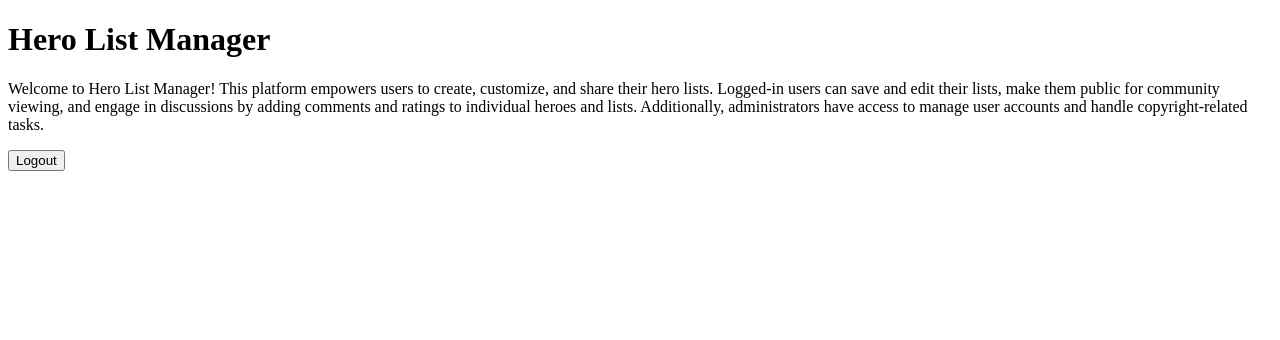
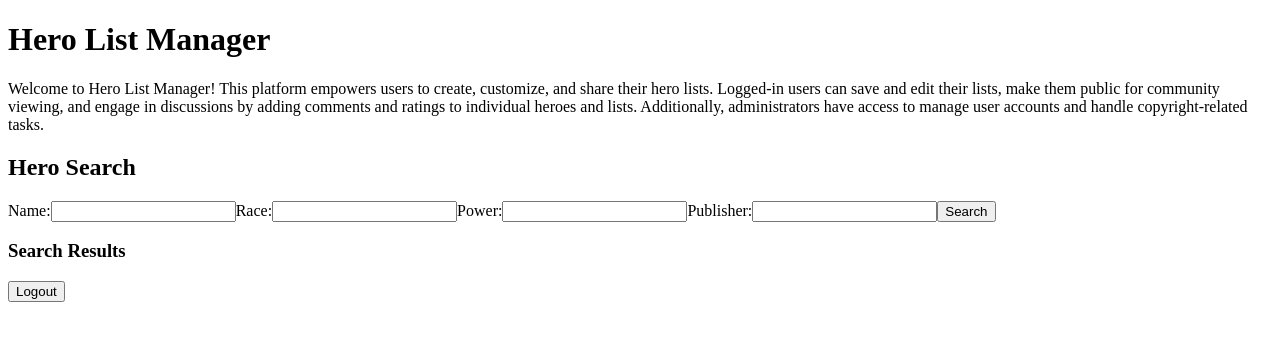
Before and after one commit to ppate454/se3316-lab3-ppate454, a React (Create React App) app in the folder client/: page /dashboard in a window 1280 px wide. Shown: the top 340 px of the page. Built offline with nearby package versions, Linux system fonts and the light colour scheme.

Commit message:
feat: made front-end react with API handling

```diff
--- a/client/src/components/Dashboard.js
+++ b/client/src/components/Dashboard.js
@@ -1,10 +1,59 @@
-import React from 'react';
+import React, { useState } from 'react';
 import { useHistory } from 'react-router-dom';
 import { useUser } from '../UserContext';
+import "./Dashboard.css"
 
 function Dashboard() {
   const { user, logoutUser } = useUser();
   const history = useHistory();
+  const [searchParams, setSearchParams] = useState({
+    name: '',
+    race: '',
+    power: '',
+    publisher: '',
+  });
+  const [searchResults, setSearchResults] = useState([]);
+  const [selectedHero, setSelectedHero] = useState(null);
+
+  const handleInputChange = (e) => {
+    setSearchParams({
+      ...searchParams,
+      [e.target.name]: e.target.value,
+    });
+  };
+
+  const handleSearch = async () => {
+    try {
+      const queryString = Object.entries(searchParams)
+        .filter(([key, value]) => value !== '')
+        .map(([key, value]) => `${key}=${encodeURIComponent(value)}`)
+        .join('&');
+
+      const response = await fetch(`/api/searchHero?${queryString}`);
+      if (response.ok) {
+        const data = await response.json();
+        setSearchResults(data);
+      } else {
+        console.error('Search failed');
+      }
+    } catch (error) {
+      console.error('Search failed', error);
+    }
+  };
+
+  const handleViewDetails = async (id) => {
+    try {
+      const response = await fetch(`/api/searchHero/${id}`);
+      if (response.ok) {
+        const data = await response.json();
+        setSelectedHero(data);
+      } else {
+        console.error(`Failed to fetch details for hero with ID ${id}`);
+      }
+    } catch (error) {
+      console.error(`Failed to fetch details for hero with ID ${id}`, error);
+    }
+  };
 
   const handleLogout = async () => {
     try {
@@ -38,9 +87,72 @@ function Dashboard() {
           by adding comments and ratings to individual heroes and lists. Additionally, administrators have access to
           manage user accounts and handle copyright-related tasks.
         </p>
+      </header>
+      <div>
+        <h2>Hero Search</h2>
+        <form>
+          <label>
+            Name:
+            <input type="text" name="name" value={searchParams.name} onChange={handleInputChange} />
+          </label>
+          <label>
+            Race:
+            <input type="text" name="race" value={searchParams.race} onChange={handleInputChange} />
+          </label>
+          <label>
+            Power:
+            <input type="text" name="power" value={searchParams.power} onChange={handleInputChange} />
+          </label>
+          <label>
+            Publisher:
+            <input
+              type="text"
+              name="publisher"
+              value={searchParams.publisher}
+              onChange={handleInputChange}
+            />
+          </label>
+          <button type="button" onClick={handleSearch}>
+            Search
+          </button>
+        </form>
+        <div>
+          <h3>Search Results</h3>
+          <ul>
+            {searchResults.map((hero) => (
+              <li key={hero.id}>
+                <div>
+                  <strong>{hero.name}</strong> - {hero.publisher}{' '}
+                  <button onClick={() => handleViewDetails(hero.id)}>View Details</button>
+                </div>
+                {selectedHero && selectedHero.id === hero.id && (
+                  <div className="hero-details">
+                    <p>ID: {selectedHero.id}</p>
+                    <p>Name: {selectedHero.name}</p>
+                    <p>Powers: {selectedHero.powers.join(', ')}</p>
+                    <p>Publisher: {selectedHero.publisher}</p>
+                    <p>Gender: {selectedHero.gender}</p>
+                    <p>Eye Color: {selectedHero.eyeColor}</p>
+                    <p>Race: {selectedHero.race}</p>
+                    <p>Hair Color: {selectedHero.hairColor}</p>
+                    <p>Height: {selectedHero.height}</p>
+                    <p>Skin Color: {selectedHero.skinColor}</p>
+                    <p>Alignment: {selectedHero.alignment}</p>
+                    <p>Weight: {selectedHero.weight}</p>
+                    <button onClick={() => window.open(selectedHero.ddgButton)}>
+                      Search on DDG
+                    </button>
+                  </div>
+                )}
+              </li>
+            ))}
+          </ul>
+        </div>
+      </div>
+      <div>
         <button onClick={handleLogout}>Logout</button>
         <p>{user}</p>
-            </header>
+      </div>
     </div>
   );
 }
```
Also changed, not shown: client/src/components/Dashboard.css (added). Lines whose indentation alone changed are shown as unchanged.
